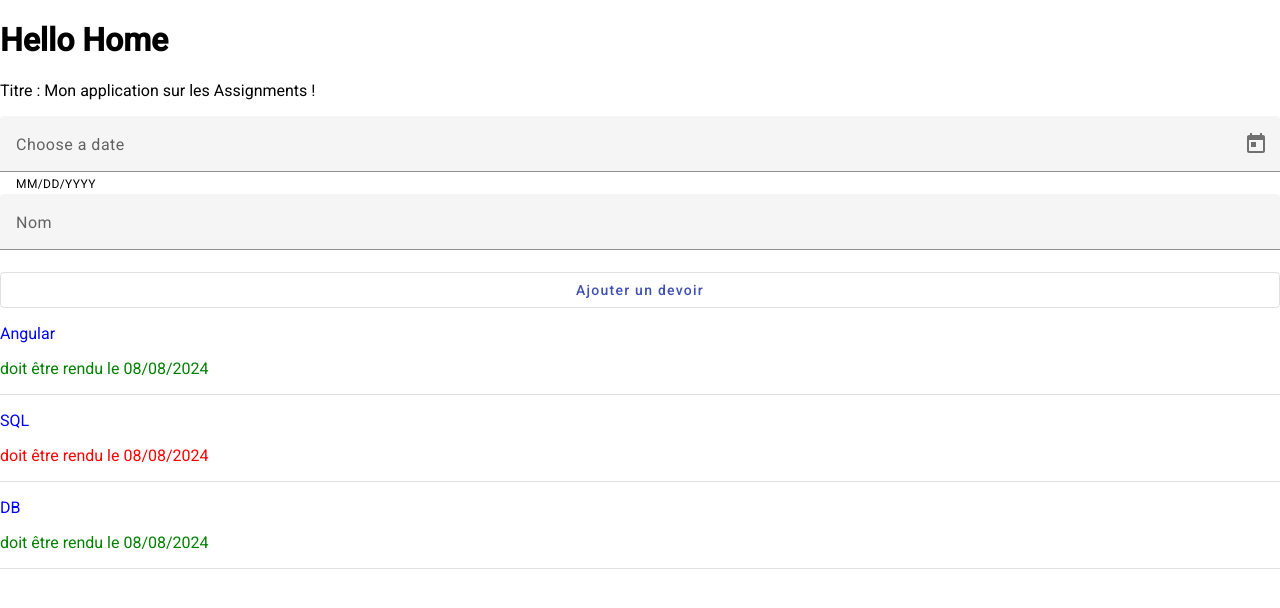
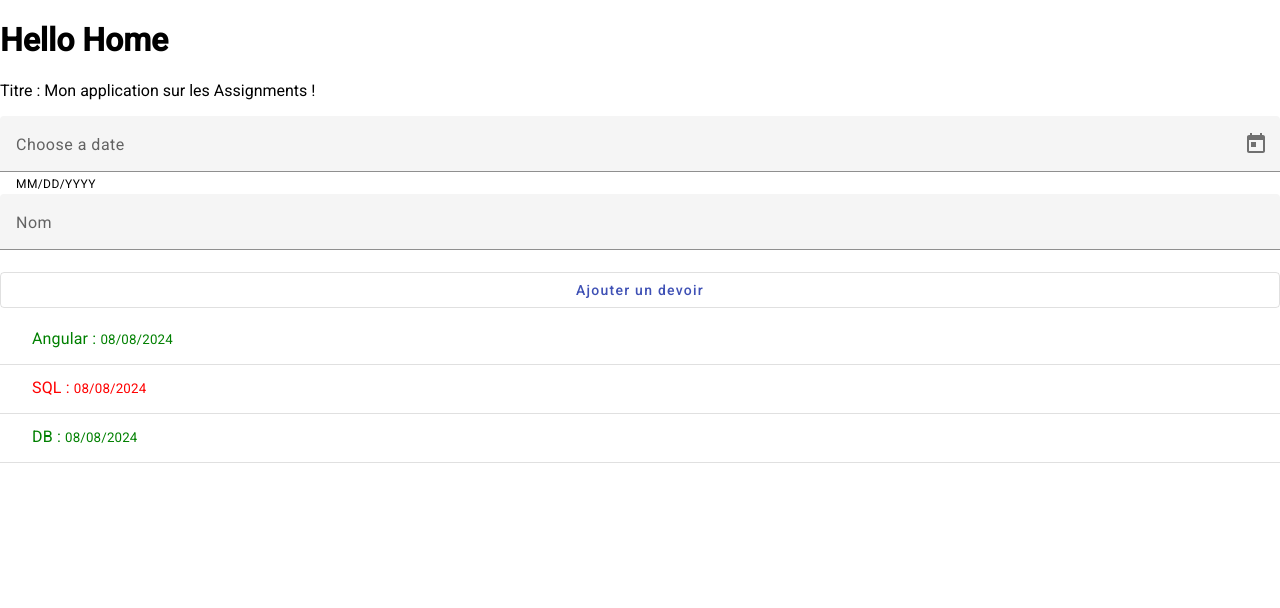
Before and after one commit to RicManByakugan/angularM2MiageFront, an Angular app: page / in a window 1280 px wide. Shown: the top 608 px of the page. Built offline with nearby package versions, Linux system fonts and the light colour scheme.

Commit message:
Pass element parent for child (receive data Input)

```diff
--- /dev/null
+++ b/src/app/assignments/assignment-detail/assignment-detail.component.html
@@ -0,0 +1,15 @@
+@if(assignmentTransmis){
+<mat-card>
+  <mat-card-content>
+    <mat-card-title> {{ assignmentTransmis.nom }} </mat-card-title>
+    <mat-card-subtitle>
+      {{ assignmentTransmis.dateDeRendu | date : "dd/MM/YYYY" }}
+    </mat-card-subtitle>
+    <mat-checkbox
+      *ngIf="!assignmentTransmis.rendu"
+      (click)="onAssignmentRendu()"
+      >Devoir rendu</mat-checkbox
+    >
+  </mat-card-content>
+</mat-card>
+}
--- /dev/null
+++ b/src/app/assignments/assignment-detail/assignment-detail.component.ts
@@ -0,0 +1,29 @@
+import { Component, Input, OnInit } from '@angular/core';
+import { Assignment } from '../assignment.model';
+import { CommonModule } from '@angular/common';
+import {MatCardModule} from '@angular/material/card'
+import {MatCheckboxModule} from '@angular/material/checkbox'
+
+@Component({
+  selector: 'app-assignment-detail',
+  standalone: true,
+  imports: [MatCardModule, MatCheckboxModule, CommonModule],
+  templateUrl: './assignment-detail.component.html',
+  styleUrl: './assignment-detail.component.css'
+})
+export class AssignmentDetailComponent implements OnInit {
+  @Input()
+  assignmentTransmis!: Assignment
+
+  constructor(){
+
+  }
+
+  ngOnInit(): void{}
+
+  onAssignmentRendu(){
+    if(this.assignmentTransmis){
+      this.assignmentTransmis.rendu = true
+    }
+  }
+}
--- a/src/app/assignments/assignments.component.html
+++ b/src/app/assignments/assignments.component.html
@@ -33,7 +33,25 @@
   </button>
 </form>
 
-@for(assignment of assignments; track assignment.nom){
+<mat-list>
+  @for(assignment of assignments; track assignment.nom){
+  <mat-list-item (click)="assignmentClique(assignment)">
+    <div [ngClass]="{ rendu: assignment.rendu, nonrendu: !assignment.rendu }">
+      <h3 mat-subheader>
+        {{ assignment.nom }} :
+        <small>{{ assignment.dateDeRendu | date : "dd/MM/YYYY" }}</small>
+      </h3>
+    </div>
+  </mat-list-item>
+  <mat-divider></mat-divider>
+  }
+</mat-list>
+
+<app-assignment-detail
+  [assignmentTransmis]="assignmentSelecionne"
+></app-assignment-detail>
+
+<!--@for(assignment of assignments; track assignment.nom){
 <div [ngClass]="{ rendu: assignment.rendu, nonrendu: !assignment.rendu }">
   @if(assignment.rendu){
   <p appRendu>{{ assignment.nom }}</p>
@@ -45,4 +63,4 @@
   <mat-divider></mat-divider>
   }
 </div>
-}
+}-->
--- a/src/app/assignments/assignments.component.ts
+++ b/src/app/assignments/assignments.component.ts
@@ -10,13 +10,15 @@ import {MatFormFieldModule} from '@angular/material/form-field';
 import {MatDividerModule} from '@angular/material/divider';
 import {MatNativeDateModule} from '@angular/material/core';
 import { Assignment } from './assignment.model';
+import { AssignmentDetailComponent } from './assignment-detail/assignment-detail.component';
+import {MatListModule} from '@angular/material/list';
 
 @Component({
   selector: 'app-assignments',
   standalone: true,
   providers: [],
-  imports: [CommonModule, RenduDirective,
-    FormsModule, MatButtonModule, MatInputModule, MatDatepickerModule,MatNativeDateModule, MatFormFieldModule, MatDividerModule],
+  imports: [AssignmentDetailComponent, CommonModule, RenduDirective,
+    FormsModule, MatListModule, MatButtonModule, MatInputModule, MatDatepickerModule,MatNativeDateModule, MatFormFieldModule, MatDividerModule],
   templateUrl: './assignments.component.html',
   styleUrl: './assignments.component.css'
 })
@@ -46,8 +48,11 @@ export class AssignmentsComponent implements OnInit {
     // setTimeout(() =>{
     //   this.ajoutActive = false;
     // }, 5000)
+  }
 
-
+  assignmentSelecionne!: Assignment
+  assignmentClique(a: Assignment): void {
+    this.assignmentSelecionne = a
   }
 
   NomAssignment!: any;
```
Also changed, not shown: src/app/assignments/assignment-detail/assignment-detail.component.css (added).
